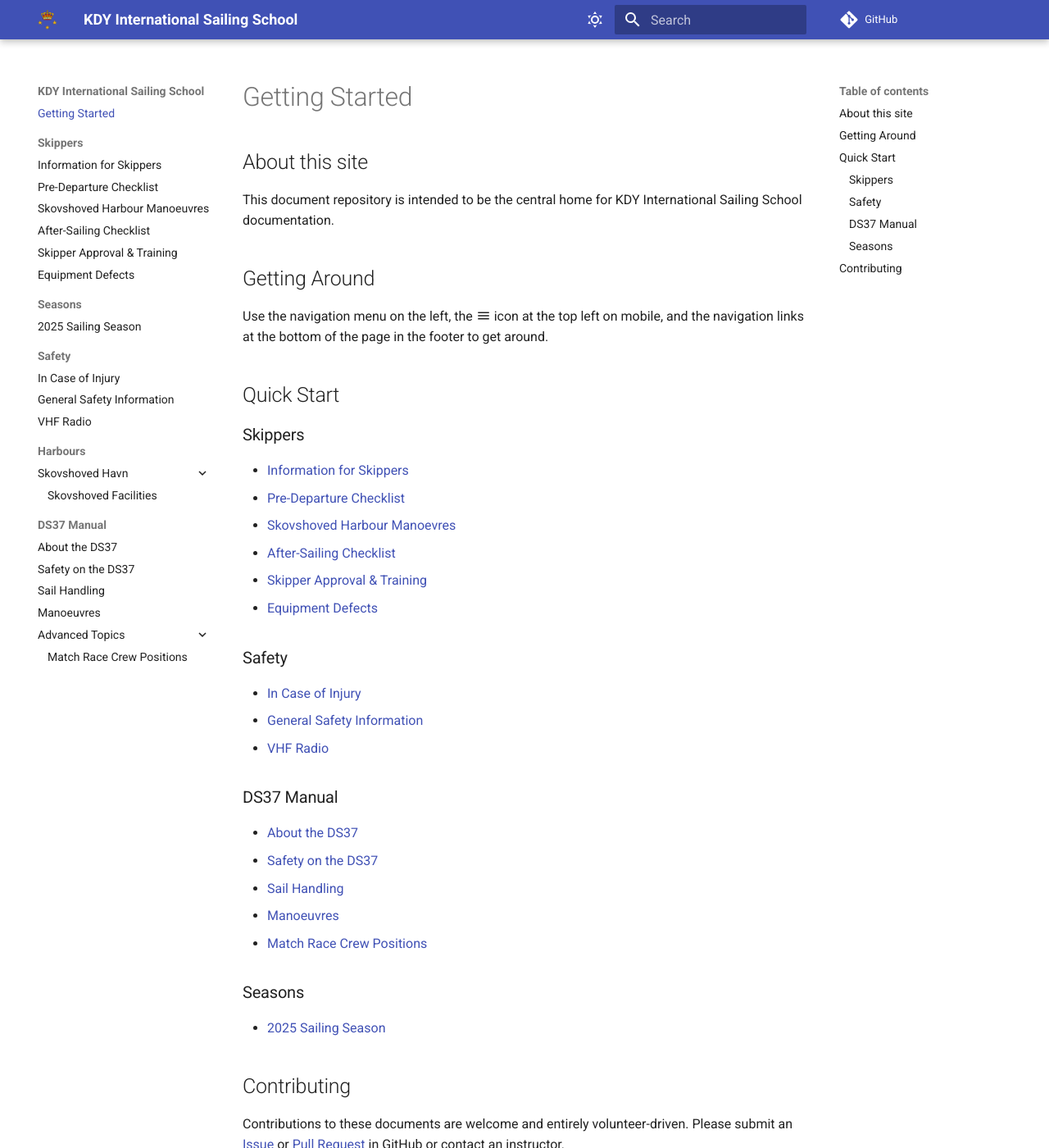
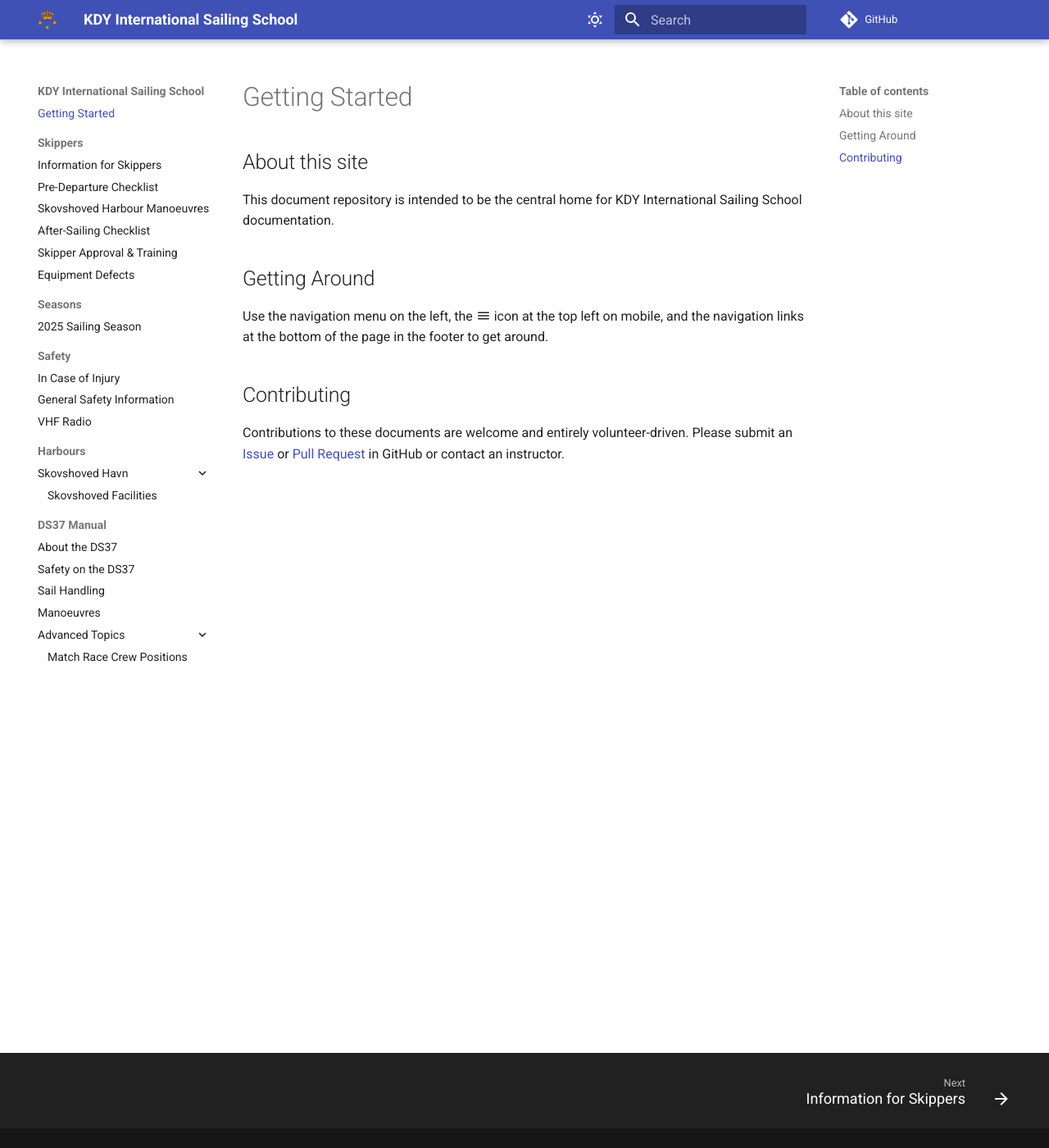
Before and after one commit to x123/kdy-iss, an MkDocs documentation site: the page built from docs/index.md, in a window 1280 px wide and 1400 px high. Shown: the whole window at 82% size. Built offline with MkDocs 1.6.1 and Material for MkDocs 9.7.7, drawn with Linux system fonts in a browser that asks for light colours; comment, search, counter and statistics services are not loaded.

Commit message:
remove quick start section

```diff
--- a/docs/index.md
+++ b/docs/index.md
@@ -9,35 +9,6 @@
 on mobile, and the navigation links at the bottom of the page in the footer to
 get around.
 
-# Quick Start
-
-## Skippers
-
-- [Information for Skippers](skipper-info.md)
-- [Pre-Departure Checklist](pre-departure-checklist.md)
-- [Skovshoved Harbour Manoevres](skovshoved-manoeuvres.md)
-- [After-Sailing Checklist](after-sailing-checklist.md)
-- [Skipper Approval & Training](skipper-approval-training.md)
-- [Equipment Defects](equipment-defects.md)
-
-## Safety
-
-- [In Case of Injury](in-case-of-injury.md)
-- [General Safety Information](kdy-safety.md)
-- [VHF Radio](vhf-radio.md)
-
-## DS37 Manual
-
-- [About the DS37](the-ds37.md)
-- [Safety on the DS37](ds37-safety.md)
-- [Sail Handling](sail-handling.md)
-- [Manoeuvres](manoeuvres.md)
-- [Match Race Crew Positions](match-race-crew-positions.md)
-
-## Seasons
-
-- [2025 Sailing Season](seasons/2025.md)
-
 # Contributing
 
 Contributions to these documents are welcome and entirely volunteer-driven.
```
